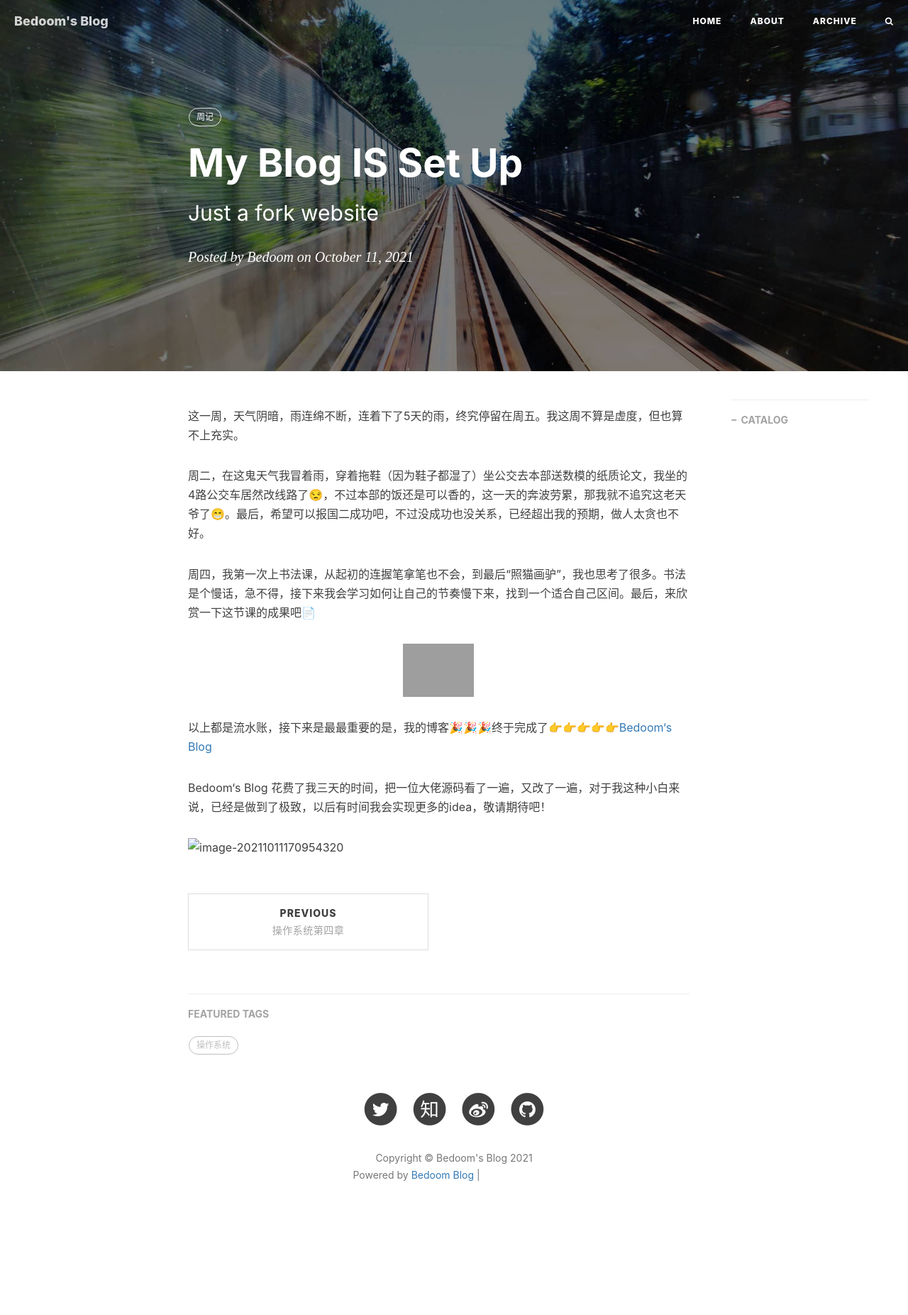
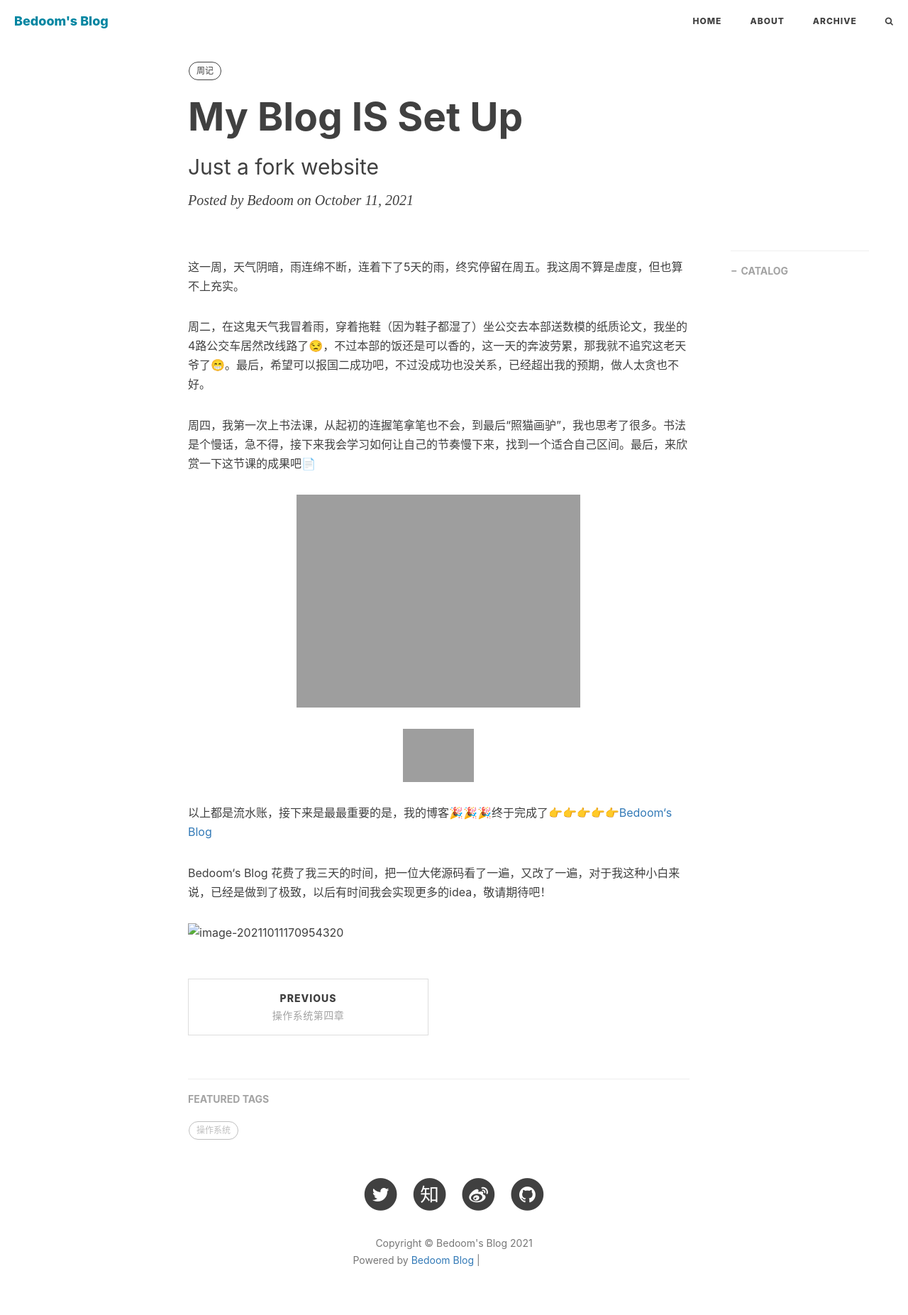
Before and after one commit to bedoom/bedoom.github.io, a Jekyll site: the page built from _posts/2021-10-11-my-blog-is-set-up.md, in a window 1280 px wide. Shown: the whole page at 71% size. Built offline with Jekyll 4.4.1, drawn with Linux system fonts in a browser that asks for light colours; nearby versions of some CDN libraries; comment, search, counter and statistics services are not loaded; before the commit the page ends 1733 px from its top, so only the background shows below that; grey boxes are pictures that could not be loaded.

Commit message:
my blog is set up

```diff
--- a/_posts/2021-10-11-new-post.md
+++ b/_posts/2021-10-11-my-blog-is-set-up.md
@@ -4,7 +4,7 @@ title: "My Blog IS Set Up"
 subtitle: "Just a fork website"
 date: 2021-10-11
 author: "Bedoom"
-header-img: "img/post-bg-2015.jpg"
+header-style: text
 tags:
   - 周记
 ---
@@ -15,10 +15,12 @@ tags:
 
 周四，我第一次上书法课，从起初的连握笔拿笔也不会，到最后“照猫画驴”，我也思考了很多。书法是个慢话，急不得，接下来我会学习如何让自己的节奏慢下来，找到一个适合自己区间。最后，来欣赏一下这节课的成果吧📄
 
-<img src="2021-10-11-new-post.assets/KYWEQ$LTI6LSVPQNCZM`_A.jpg" alt="img" style="zoom:25%;" />
+<img src="../img/blog-img/KYWEQ$LTI6LSVPQNCZM`_A.jpg"  />
+
+<img src="./img/blog-img/KYWEQ$LTI6LSVPQNCZM`_A.jpg" alt="img" style="zoom:25%;" />
 
 以上都是流水账，接下来是最最重要的是，我的博客🎉🎉🎉终于完成了👉👉👉👉👉[Bedoom‘s Blog](https://bedoom.github.io/)
 
 Bedoom‘s Blog 花费了我三天的时间，把一位大佬源码看了一遍，又改了一遍，对于我这种小白来说，已经是做到了极致，以后有时间我会实现更多的idea，敬请期待吧！
 
-![image-20211011170954320](2021-10-11-new-post.assets/image-20211011170954320.png)
+![image-20211011170954320](../img/blog-img/image-20211011170954320.png)
```
Also changed, not shown: _posts/college/第三章.assets/image-20210921093256252.png (deleted), _posts/college/第三章.assets/image-20210921150732922.png (deleted), _posts/college/第三章.assets/image-20210921151859319.png (deleted), _posts/college/第三章.assets/image-20210921155548299.png (deleted), _posts/college/第三章.assets/image-20210921155755752.png (deleted), _posts/college/第三章.assets/image-20210921170034775.png (deleted), _posts/college/第三章.assets/image-20210921212848209.png (deleted), img/blog-img/image-20211011170954320.png (renamed from _posts/2021-10-11-new-post.assets/image-20211011170954320.png), 2 other files.
